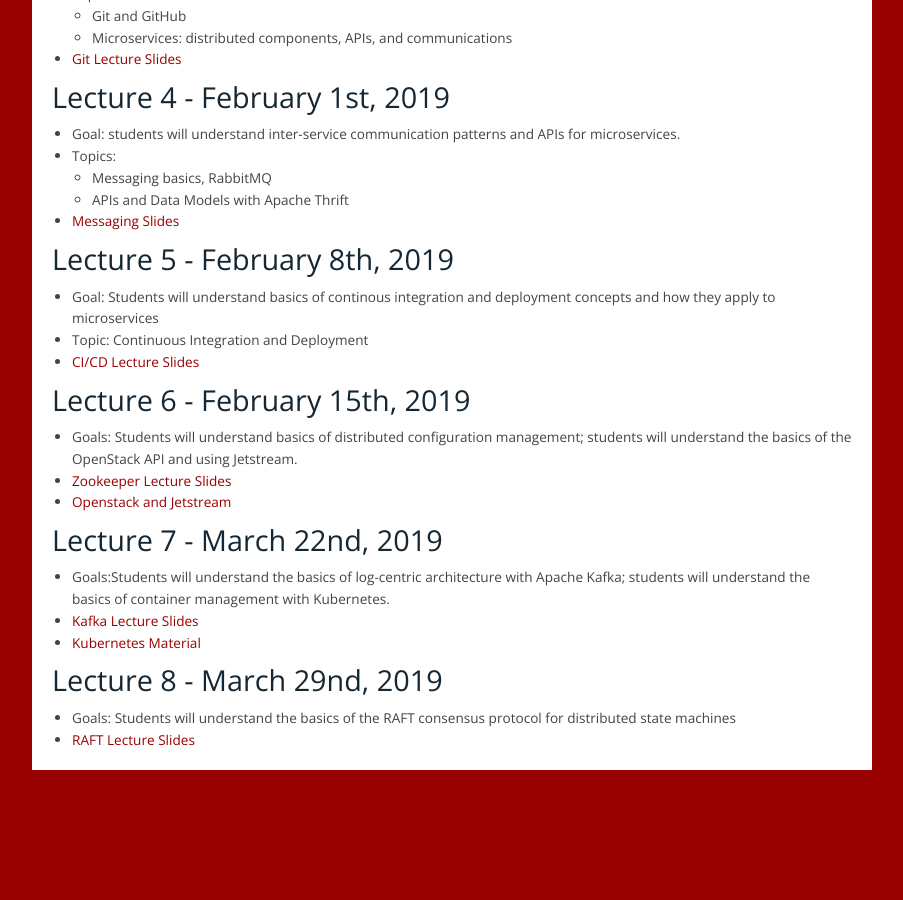
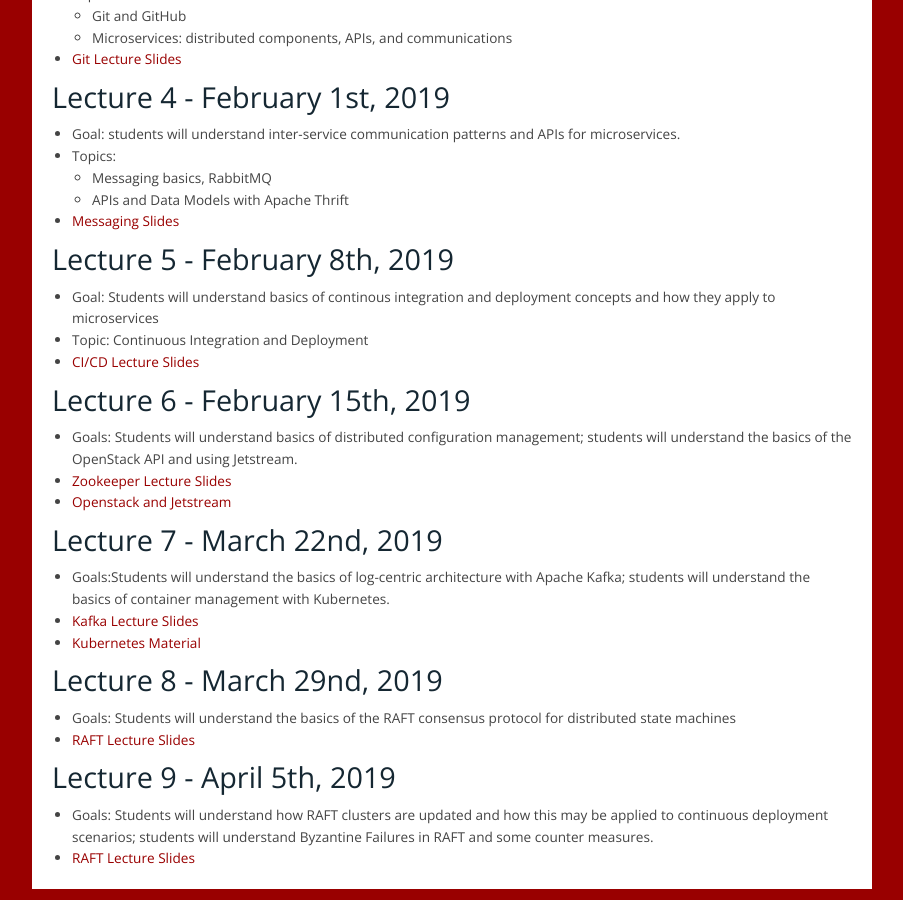
Before and after one commit to airavata-courses/airavata-courses.github.io, a Jekyll site: the page built from lectures.md, in a window 1280 px wide and 900 px high, scrolled down 607 px. Shown: the whole window, without its empty margins (258-1161 px from the left). Built offline with Jekyll 4.4.1, drawn with Linux system fonts in a browser that asks for light colours; our own code applies the rules of GitHub Pages for plain Markdown files; before the commit the page ends 1388 px from its top, so only the background shows below that.

Commit message:
Advanced RAFT lecture slides

```diff
--- a/lectures.md
+++ b/lectures.md
@@ -56,6 +56,11 @@ The course focuses in teaching the distributed systems concepts through projects
 ###  Lecture 8 - March 29nd, 2019
 * Goals: Students will understand the basics of the RAFT consensus protocol for distributed state machines
 * [RAFT Lecture Slides]({{ site.url }}slides/Spring2019-SGACourse-RaftLogsEtc.pptx)
+
+###  Lecture 9 - April 5th, 2019
+* Goals: Students will understand how RAFT clusters are updated and how this may be applied to continuous deployment scenarios; students will understand Byzantine Failures in RAFT and some counter measures.
+* [RAFT Lecture Slides]({{ site.url }}slides/Spring2019-AdvancedRaftTopics.pptx)
+
 
 
 <!--
```
